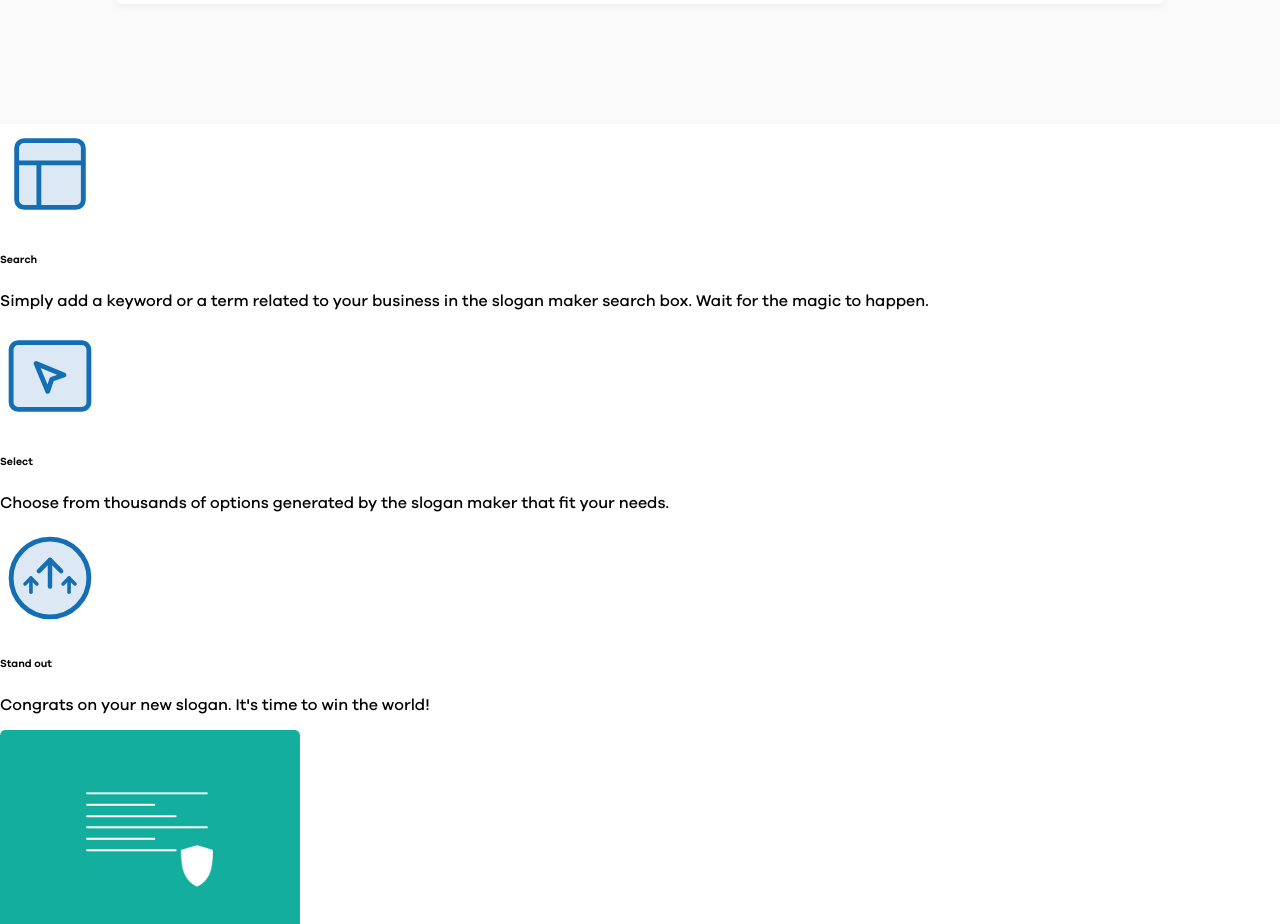
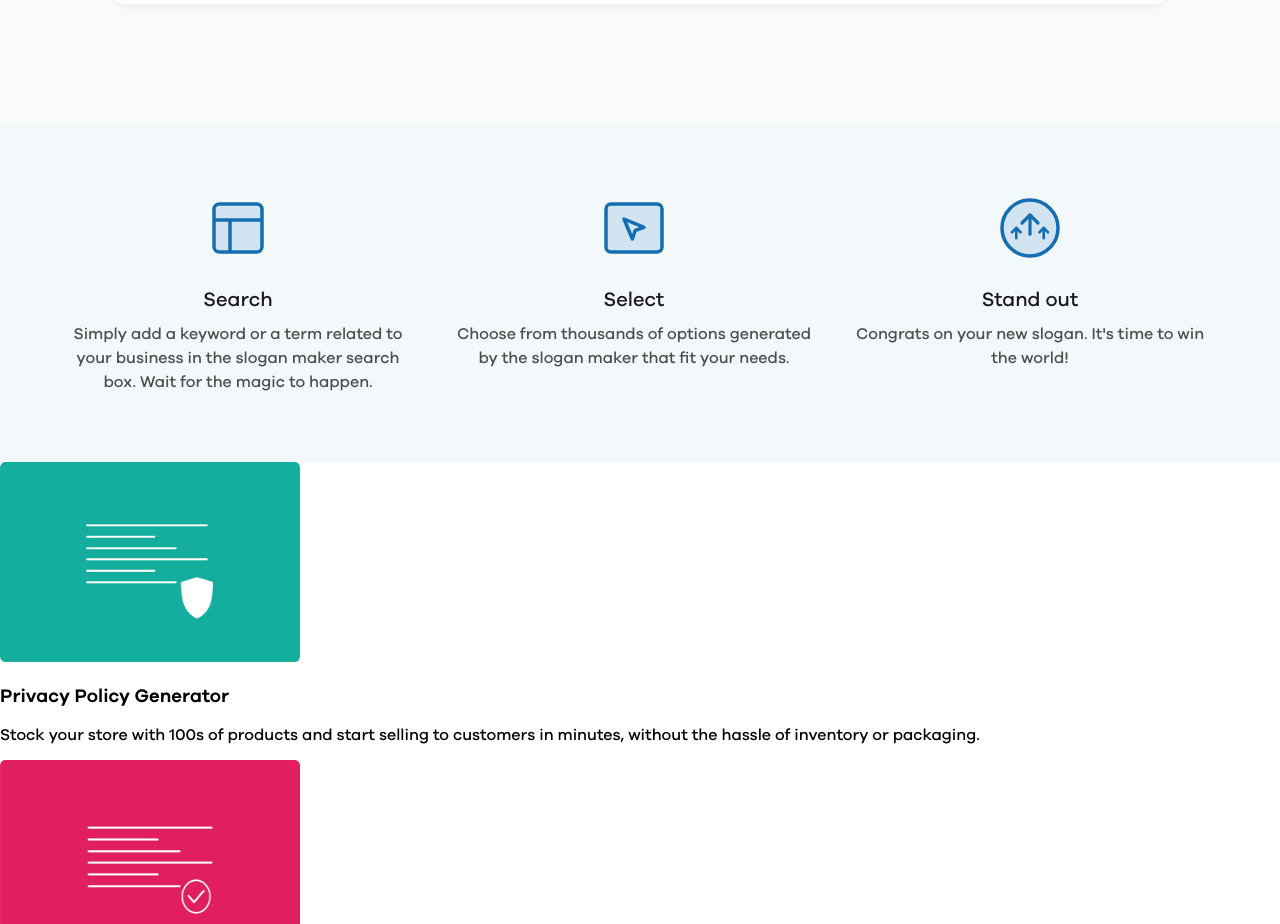
Before and after one commit to mahakmakharia/demo-landing, a Next.js app: page / in a window 1280 px wide. Shown: the part 1280-2204 px from the top of the page. Built offline with nearby package versions, Linux system fonts and the light colour scheme.

Commit message:
add: css for steps section

```diff
--- a/src/components/steps/StepCard.js
+++ b/src/components/steps/StepCard.js
@@ -1,13 +1,13 @@
 import React from 'react';
 import Image from 'next/image';
+import styles from './steps.module.css'
 
 const StepCard = ({ src, name, description }) => {
     return (
-        <div >
-            <Image src={src} alt={name} height={100} width={100} />
-            <h6>{name}</h6>
-            <p>{description}</p>
-
+        <div className={styles.stepCard} >
+            <Image className={styles.stepIcon} src={src} alt={name} height={72} width={72} />
+            <h6 className={styles.stepName}>{name}</h6>
+            <p className={styles.stepDesc}>{description}</p>
         </div>
     );
 }
--- a/src/components/steps/StepsSection.js
+++ b/src/components/steps/StepsSection.js
@@ -1,5 +1,6 @@
 import React from 'react';
 import StepCard from './StepCard';
+import styles from './steps.module.css'
 
 const StepsSection = () => {
     const steps = [
@@ -20,12 +21,15 @@ const StepsSection = () => {
         }
     ]
     return (
-        <div >
-            {steps.map(step => {
-                return (
-                    <StepCard key={step.name} name={step.name} src={step.src} description={step.description} />
-                )
-            })}
+        <div className={styles.stepsContainer}>
+            <div className={styles.stepsDiv}>
+                {steps.map(step => {
+                    return (
+                        <StepCard key={step.name} name={step.name} src={step.src} description={step.description} />
+                    )
+                })}
+            </div>
+
 
         </div>
     );
--- /dev/null
+++ b/src/components/steps/steps.module.css
@@ -0,0 +1,41 @@
+.stepsContainer {
+  background: rgba(20, 110, 180, 0.05);
+}
+
+.stepsDiv {
+  max-width: 1200px;
+  display: flex;
+  flex-direction: row;
+  padding: 48px 0px;
+  margin: 0px auto;
+}
+
+.stepCard {
+  text-align: center;
+  padding: 20px;
+  width: 33%;
+}
+
+.stepName {
+  font-family: Galano Grotesque;
+  font-style: normal;
+  font-weight: normal;
+  font-size: 20px;
+  line-height: 28px;
+  text-align: center;
+  color: #1a181e;
+  margin: 0px;
+  margin-bottom: 8px;
+  margin-top: 18px;
+}
+
+.stepDesc {
+  font-family: Galano Grotesque;
+  font-style: normal;
+  font-weight: normal;
+  font-size: 16px;
+  line-height: 24px;
+  text-align: center;
+  color: #4d4d4d;
+  margin: 0px;
+}
```
